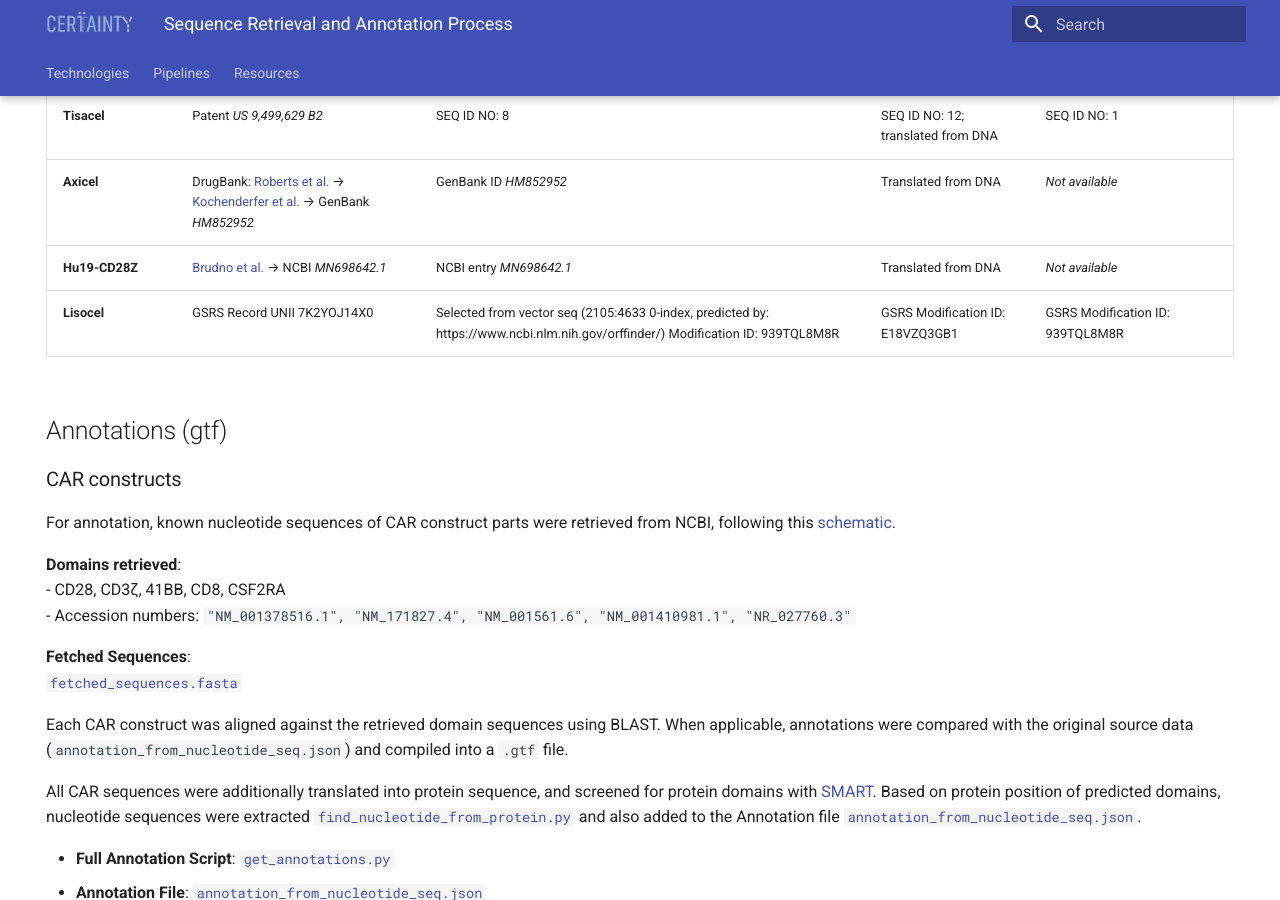
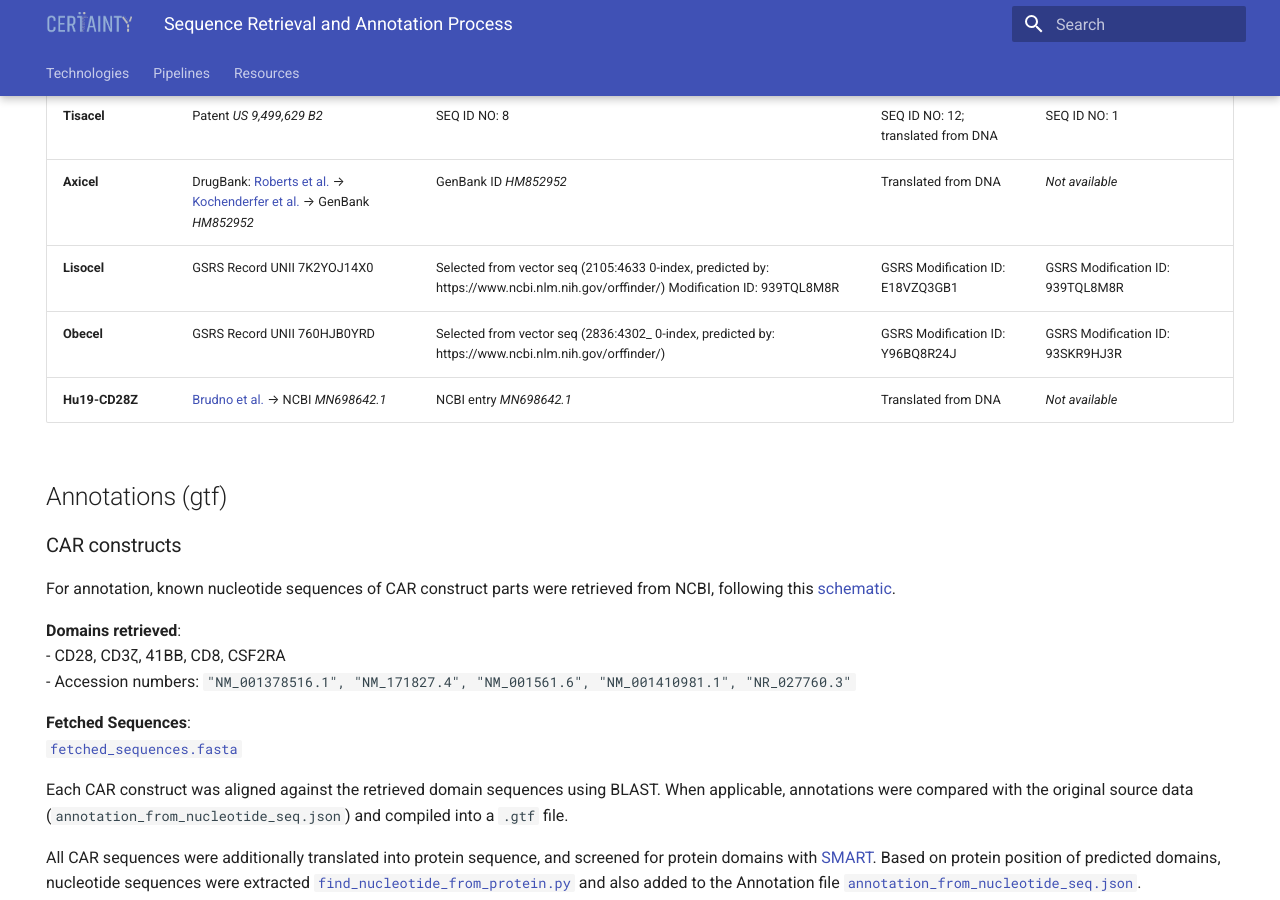
Before and after one commit to fraunhofer-izi/Living-Drugs-Wiki, an MkDocs documentation site: the page built from wiki/Home/Resources/Methods.md, in a window 1280 px wide and 900 px high, scrolled down 1158 px. Built offline with MkDocs 1.6.1 and Material for MkDocs 9.7.7, drawn with Linux system fonts in a browser that asks for light colours.

Commit message:
added obecel to ressource from GSRS

```diff
--- a/wiki/Home/Resources/Methods.md
+++ b/wiki/Home/Resources/Methods.md
@@ -36,8 +36,9 @@ The annotation process of CAR constructs and vector systems is desribed below in
 | **Idecel** | Patent *WO2021091978A1* | Sequence No. 10 | Sequence No. 9; translated from DNA | Sequence No. 36 |
 | **Tisacel** | Patent *US 9,499,629 B2* | SEQ ID NO: 8 | SEQ ID NO: 12; translated from DNA | SEQ ID NO: 1 |
 | **Axicel** | DrugBank: [Roberts et al.](https://doi.org/10.1080/10428194.2017.1387905) → [Kochenderfer et al.](https://doi.org/10.1097/CJI.0b013e3181ac6138) → GenBank *HM852952* | GenBank ID *HM852952* | Translated from DNA | _Not available_ |
+| **Lisocel** | GSRS Record UNII 7K2YOJ14X0 | Selected from vector seq (2105:4633 0-index, predicted by: https://www.ncbi.nlm.nih.gov/orffinder/) Modification ID: 939TQL8M8R | GSRS 	Modification ID: E18VZQ3GB1 | GSRS 	Modification ID: 939TQL8M8R |
+| **Obecel** | GSRS Record UNII 760HJB0YRD | Selected from vector seq (2836:4302_ 0-index, predicted by: https://www.ncbi.nlm.nih.gov/orffinder/) | GSRS 	Modification ID: Y96BQ8R24J | GSRS 	Modification ID: 93SKR9HJ3R |
 | **Hu19-CD28Z** | [Brudno et al.](https://pubmed.ncbi.nlm.nih.gov/31959992/) → NCBI  *MN698642.1* | NCBI entry *MN698642.1* | Translated from DNA | _Not available_ |
-| **Lisocel** | GSRS Record UNII 7K2YOJ14X0 | Selected from vector seq (2105:4633 0-index, predicted by: https://www.ncbi.nlm.nih.gov/orffinder/) Modification ID: 939TQL8M8R | GSRS 	Modification ID: E18VZQ3GB1 | GSRS 	Modification ID: 939TQL8M8R |
 
 ## Annotations (gtf)
 
```
Also changed, not shown: 6 other files.
